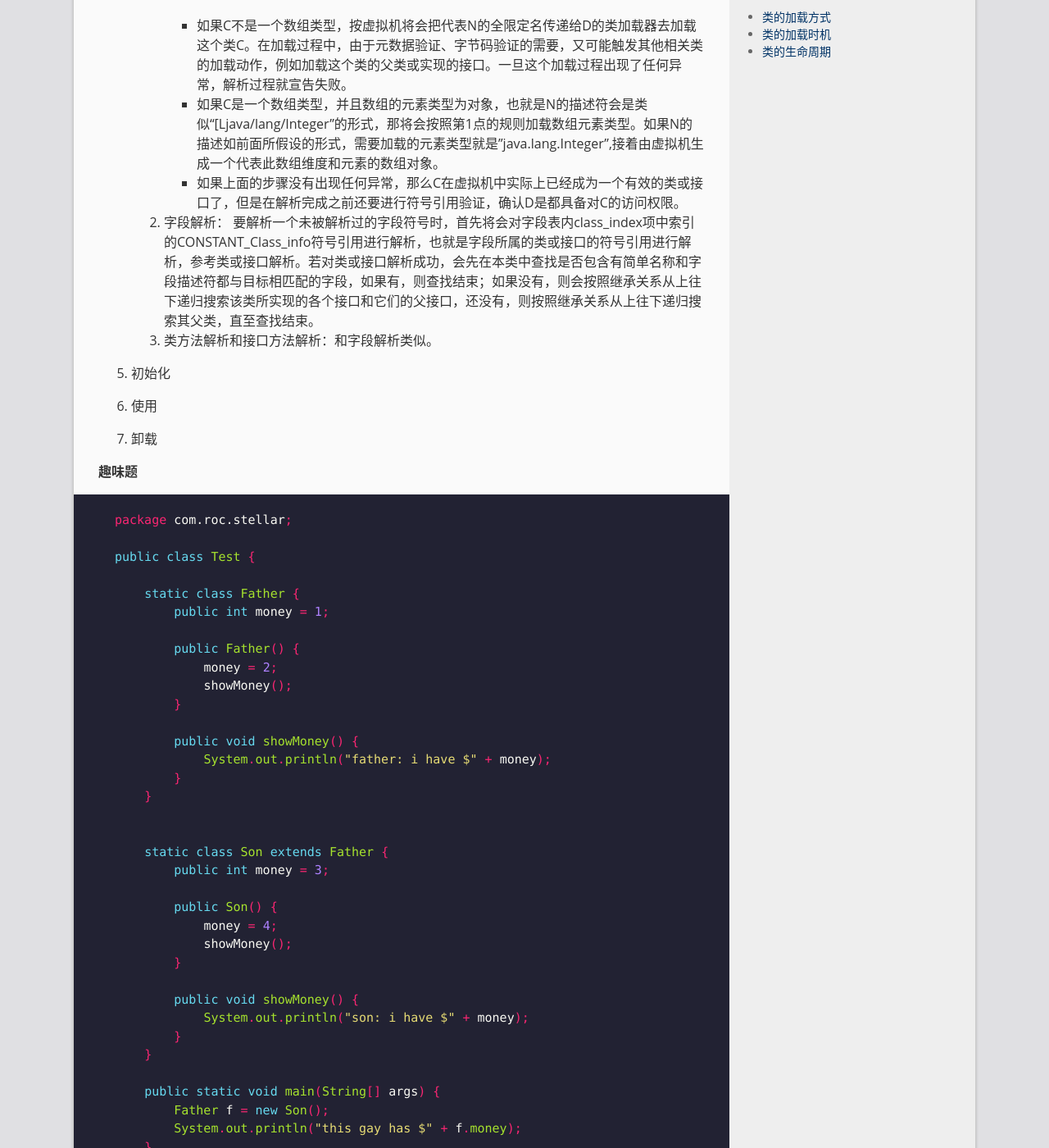
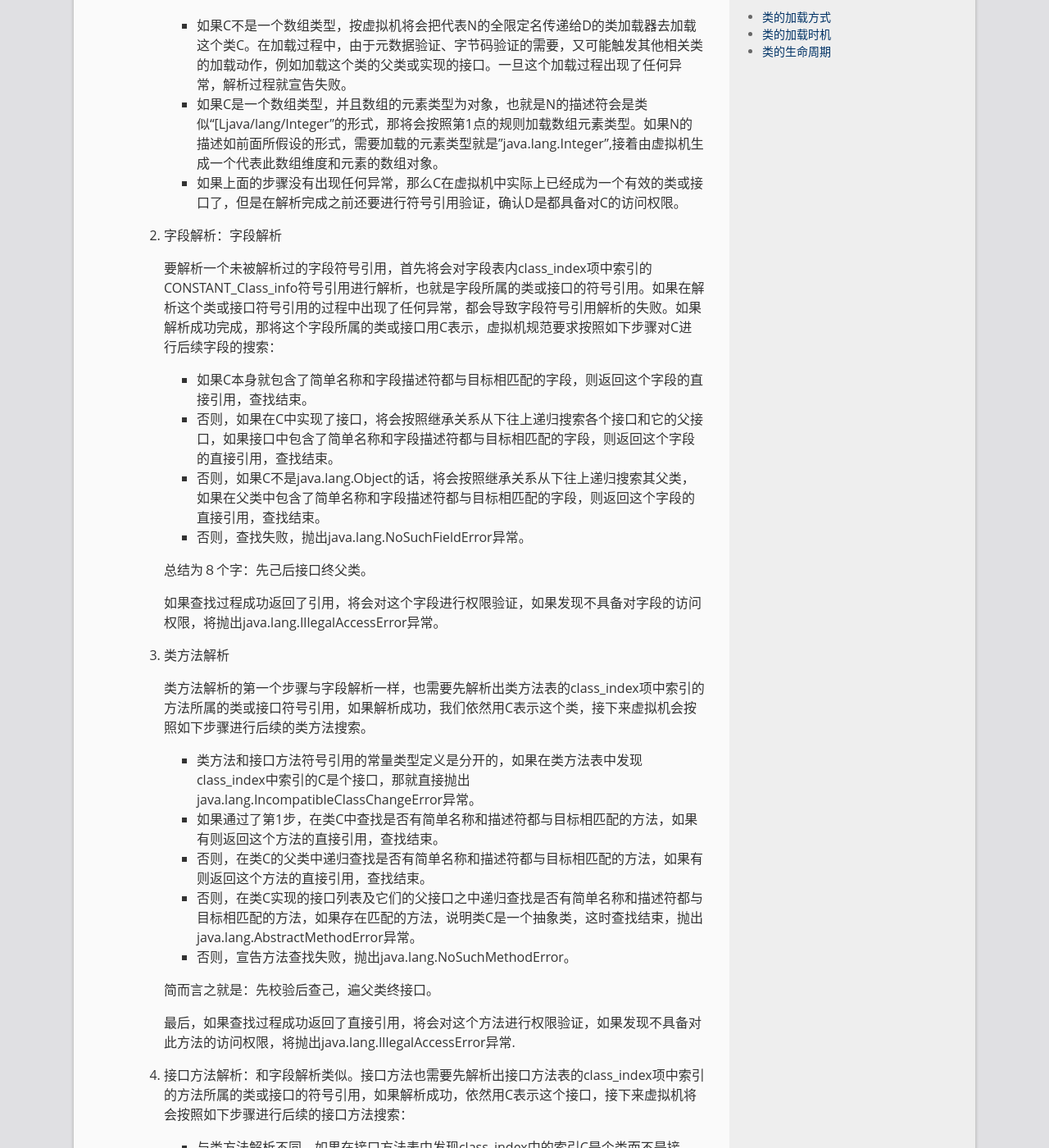
Before and after one commit to jelly-wzj/bigdata, a Jekyll site: the page built from _posts/2021-04-11-jvm之虚拟机类加载机制.md, in a window 1280 px wide and 1400 px high, scrolled down 4808 px. Shown: the whole window at 82% size. Built offline with Jekyll 4.4.1, drawn with Linux system fonts in a browser that asks for light colours; some of the changed text lies outside the part shown.

Commit message:
init blog

```diff
--- a/_posts/2021-04-11-jvm之虚拟机类加载机制.md
+++ b/_posts/2021-04-11-jvm之虚拟机类加载机制.md
@@ -185,10 +185,41 @@ java虚拟机是如何加载ＣＬＡＳＳ文件，ＣＬＡＳＳ文件信息
       - 如果C是一个数组类型，并且数组的元素类型为对象，也就是N的描述符会是类似“[Ljava/lang/Integer”的形式，那将会按照第1点的规则加载数组元素类型。如果N的描述如前面所假设的形式，需要加载的元素类型就是”java.lang.Integer”,接着由虚拟机生成一个代表此数组维度和元素的数组对象。
       - 如果上面的步骤没有出现任何异常，那么C在虚拟机中实际上已经成为一个有效的类或接口了，但是在解析完成之前还要进行符号引用验证，确认D是都具备对C的访问权限。
 
-   2. 字段解析：
-      要解析一个未被解析过的字段符号时，首先将会对字段表内class_index项中索引的CONSTANT_Class_info符号引用进行解析，也就是字段所属的类或接口的符号引用进行解析，参考类或接口解析。若对类或接口解析成功，会先在本类中查找是否包含有简单名称和字段描述符都与目标相匹配的字段，如果有，则查找结束；如果没有，则会按照继承关系从上往下递归搜索该类所实现的各个接口和它们的父接口，还没有，则按照继承关系从上往下递归搜索其父类，直至查找结束。
-   3. 类方法解析和接口方法解析：和字段解析类似。
+   2. 字段解析：字段解析
 
+      要解析一个未被解析过的字段符号引用，首先将会对字段表内class_index项中索引的CONSTANT_Class_info符号引用进行解析，也就是字段所属的类或接口的符号引用。如果在解析这个类或接口符号引用的过程中出现了任何异常，都会导致字段符号引用解析的失败。如果解析成功完成，那将这个字段所属的类或接口用C表示，虚拟机规范要求按照如下步骤对C进行后续字段的搜索：
+
+      - 如果C本身就包含了简单名称和字段描述符都与目标相匹配的字段，则返回这个字段的直接引用，查找结束。
+      - 否则，如果在C中实现了接口，将会按照继承关系从下往上递归搜索各个接口和它的父接口，如果接口中包含了简单名称和字段描述符都与目标相匹配的字段，则返回这个字段的直接引用，查找结束。
+      - 否则，如果C不是java.lang.Object的话，将会按照继承关系从下往上递归搜索其父类，如果在父类中包含了简单名称和字段描述符都与目标相匹配的字段，则返回这个字段的直接引用，查找结束。
+      - 否则，查找失败，抛出java.lang.NoSuchFieldError异常。
+
+      总结为８个字：先己后接口终父类。
+
+      如果查找过程成功返回了引用，将会对这个字段进行权限验证，如果发现不具备对字段的访问权限，将抛出java.lang.IllegalAccessError异常。
+
+   3. 类方法解析
+
+      类方法解析的第一个步骤与字段解析一样，也需要先解析出类方法表的class_index项中索引的方法所属的类或接口符号引用，如果解析成功，我们依然用C表示这个类，接下来虚拟机会按照如下步骤进行后续的类方法搜索。
+
+      - 类方法和接口方法符号引用的常量类型定义是分开的，如果在类方法表中发现class_index中索引的C是个接口，那就直接抛出java.lang.IncompatibleClassChangeError异常。
+      - 如果通过了第1步，在类C中查找是否有简单名称和描述符都与目标相匹配的方法，如果有则返回这个方法的直接引用，查找结束。
+      - 否则，在类C的父类中递归查找是否有简单名称和描述符都与目标相匹配的方法，如果有则返回这个方法的直接引用，查找结束。
+      - 否则，在类C实现的接口列表及它们的父接口之中递归查找是否有简单名称和描述符都与目标相匹配的方法，如果存在匹配的方法，说明类C是一个抽象类，这时查找结束，抛出java.lang.AbstractMethodError异常。
+      - 否则，宣告方法查找失败，抛出java.lang.NoSuchMethodError。
+
+      简而言之就是：先校验后查己，遍父类终接口。
+
+      最后，如果查找过程成功返回了直接引用，将会对这个方法进行权限验证，如果发现不具备对此方法的访问权限，将抛出java.lang.IllegalAccessError异常.
+
+   4. 接口方法解析：和字段解析类似。接口方法也需要先解析出接口方法表的class_index项中索引的方法所属的类或接口的符号引用，如果解析成功，依然用C表示这个接口，接下来虚拟机将会按照如下步骤进行后续的接口方法搜索：
+
+      - 与类方法解析不同，如果在接口方法表中发现class_index中的索引C是个类而不是接口，那就直接抛出java.lang.IncompatibleClassChangeError异常。
+      - 否则，在接口C中查找是否有简单名称和描述符都与目标相匹配的方法，如果有则返回这个方法的直接引用，查找结束。
+      - 否则，在接口C的父接口中递归查找，直到java.lang.Object类(查找范围会包括Object类)为止，看是否有简单名称和描述符都与目标相匹配的方法，如果有则返回这个方法的直接引用，查找结束。
+      - 否则，宣告方法查找失败，抛出java.lang.NoSuchMethodError异常。
+
+      由于接口中的所有方法默认都是public的，所有不存在访问权限的问题，因此接口方法的符号解析应当不会抛出java.lang.IllegalAccessError异常。
 
 
 
```
